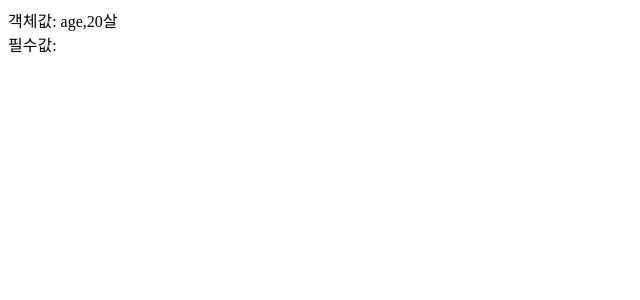
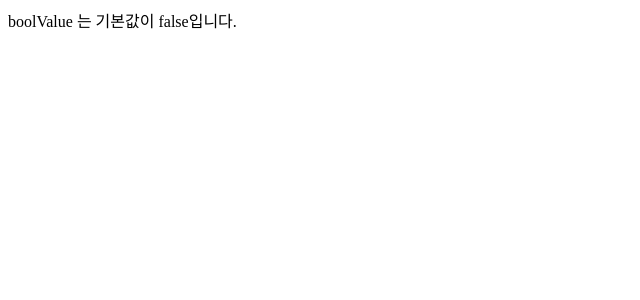
Before and after one commit to blob-ck/do-it-exmaple, a React (Create React App) app: page / in a window 1280 px wide. Shown: the top 300 px of the page, without its empty margins (0-640 px from the left). Built offline with nearby package versions, Linux system fonts and the light colour scheme.

Commit message:
Set Default Value

```diff
--- /dev/null
+++ b/src/03/DefaultPropsComponent.jsx
@@ -0,0 +1,33 @@
+import React, { Component } from 'react';
+import PropTypes from 'prop-types';
+
+class DefaultPropsComponent extends Component {
+  render() {
+    let message1 = '';
+    if (this.props.boolValue === false) {
+      message1 = 'boolValue 는 기본값이 false입니다.';
+    }
+    let message2 = '';
+    if (this.props.boolValueWithoutDefault === false) {
+      message2 = 'boolValueWithoutDefault는 기본값이 false입니다.';
+    }
+    return (
+      <div className="message-container">
+        {message1}
+        {message2}
+      </div>
+    );
+  }
+}
+
+DefaultPropsComponent.propTypes = {
+  boolValue: PropTypes.bool,
+  boolValueWithoutDefault: PropTypes.bool,
+};
+
+// 기본값 설정
+DefaultPropsComponent.defaultProps = {
+  boolValue: false,
+};
+
+export default DefaultPropsComponent;
--- a/src/App.js
+++ b/src/App.js
@@ -1,13 +1,11 @@
 import React from 'react';
-import ChildComponent2 from './03/ChildComponent2';
+import DefaultPropsComponent from './03/DefaultPropsComponent';
 
 class App extends React.Component {
   render() {
     return (
       <div className="body">
-        <ChildComponent2 objValue={{ age: '20살' }} />
-        {/* Failed prop type: Invalid prop `objValue.age` of type `string` supplied to `ChildComponent2`, expected `number` */}
-        {/* Failed prop type: The prop `requiredStringValue` is marked as required in `ChildComponent2`, but its value is `undefined` */}
+        <DefaultPropsComponent />
       </div>
     );
   }
```
